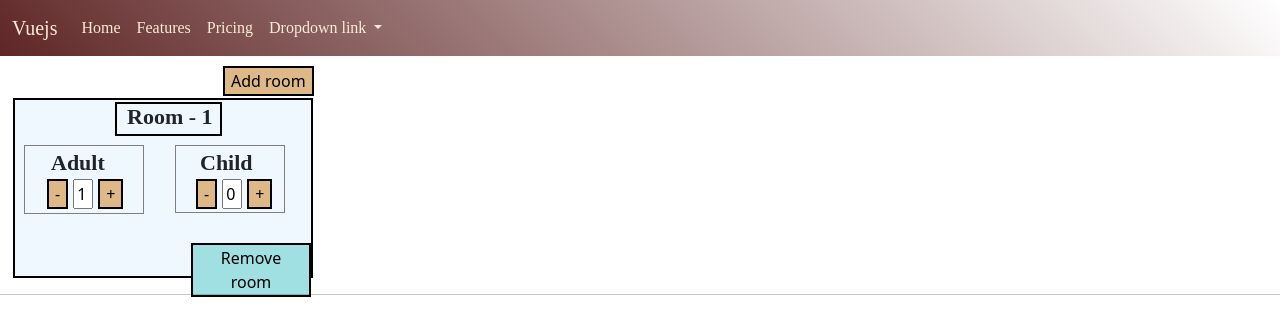
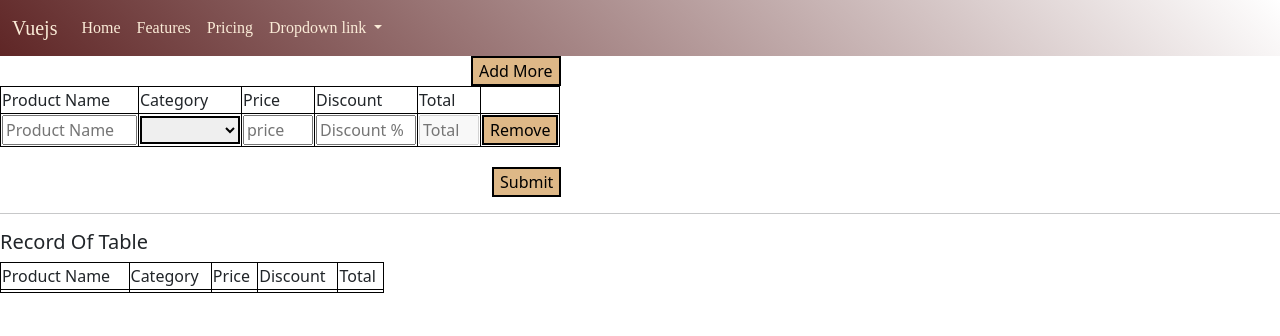
Before and after one commit to shyamporiya/vuejsProject, a Vue app: page / in a window 1280 px wide. Shown: the top 336 px of the page. Built offline with nearby package versions, Linux system fonts and the light colour scheme.

Commit message:
set Dynamic product list

```diff
--- a/src/App.vue
+++ b/src/App.vue
@@ -1,6 +1,7 @@
 <template>
   <Header />
   <Content />
+
   <!-- <modal /> -->
 </template>
 
@@ -9,10 +10,11 @@ import Header from "./components/body/Header.vue";
 import Content from "./components/body/Content.vue";
 import Footer from "./components/body/Footer.vue";
 import modal from "./components/V-modelExample.vue";
+import addOrRemove from "./components/addRoomOrProduct.vue";
 
 export default {
   name: "App",
-  components: { Header, Content, Footer, modal },
+  components: { Header, Content, Footer, modal, addOrRemove },
   data() {
     return {};
   },
--- a/src/components/addRoomOrProduct.vue
+++ b/src/components/addRoomOrProduct.vue
@@ -145,14 +145,8 @@ export default {
       totalGet: "",
       sum: "",
       sumTotal: "",
-      productData: [
-        { product: "Test 1 ", category: "Main" },
-        { product: "test 2", category: "cat test" },
-        { product: "productName", category: "test1" },
-        { product: "productName", category: "test1" },
-        { product: "productName", category: "test1" },
-      ],
-      productItems: [],
+      productData: [],
+      productItems: 1,
     };
   },
   methods: {
@@ -208,7 +202,7 @@ export default {
 };
 </script>
 
-<style>
+<style scoped>
 button {
   border: 2px solid black;
   background: burlywood;
@@ -270,6 +264,6 @@ td {
   width: fit-content;
 }
 .addMorecol {
-  margin-left: 465px;
+  margin-left: 471px;
 }
 </style>
--- a/src/components/body/Content.vue
+++ b/src/components/body/Content.vue
@@ -1,12 +1,12 @@
 <template>
-  <section>
+  <!-- <section>
     <div>
       <button class="add_another_room" @click="add_another_room">
         Add room
       </button>
     </div>
-    <!-- start room div -->
-    <div class="table_room" v-for="(elem, index) in rooms" :key="index">
+
+   <div class="table_room" v-for="(elem, index) in rooms" :key="index">
       <span class="room-name">Room - {{ ++index }}</span>
       <div class="adult">
         <span class="adultName">Adult</span>
@@ -43,9 +43,102 @@
         </button>
       </div>
     </div>
-    <!-- end room div -->
+
+  </section> -->
+
+  <section>
+    <div class="parent-div">
+      <button class="addMorecol" @click="addColums()">Add More</button>
+      <table style="width: 30%">
+        <tr>
+          <th>Product Name</th>
+          <th>Category</th>
+          <th>Price</th>
+          <th>Discount</th>
+          <th>Total</th>
+        </tr>
+        <tr v-for="(col, index) in productList" :key="index">
+          <td>
+            <input
+              style="width: 135px"
+              type="text"
+              placeholder="Product Name"
+              v-model="productName"
+            />
+          </td>
+          <td>
+            <select
+              style="border: 2px solid black; width: 100px"
+              v-model="categoryName"
+            >
+              <option value="">Select</option>
+              <option value="average">Average</option>
+              <option value="good">Good</option>
+              <option value="bad">Bad</option>
+              <option value="nonuse">Non-use</option>
+            </select>
+          </td>
+          <td>
+            <input
+              style="width: 70px"
+              type="text"
+              placeholder="price"
+              v-model="price"
+              @input="priceOnchange()"
+              id="price"
+            />
+          </td>
+          <td>
+            <input
+              style="width: 100px"
+              type="text"
+              placeholder="Discount %"
+              v-model="discount"
+              id="discount"
+              @input="discountOnchange()"
+            />
+          </td>
+          <td>
+            <input
+              style="width: 60px"
+              type="text"
+              placeholder="Total"
+              v-model="sum"
+              disabled
+            />
+          </td>
+          <td><button @click="removeBtn()">Remove</button></td>
+        </tr>
+      </table>
+    </div>
+    <div>
+      <button class="submitEvent" @click="submitBtn()">Submit</button>
+    </div>
   </section>
   <hr />
+  <section>
+    <h5>Record Of Table</h5>
+    <div class="parent-div">
+      <table style="width: 30%">
+        <tr>
+          <th>Product Name</th>
+          <th>Category</th>
+          <th>Price</th>
+          <th>Discount</th>
+          <th>Total</th>
+        </tr>
+        <tr>
+          <td>
+            {{ productNameGet }}
+          </td>
+          <td>{{ categoryNameGet }}</td>
+          <td>{{ priceGet }}</td>
+          <td>{{ discountGet }}</td>
+          <td>{{ sumTotal }}</td>
+        </tr>
+      </table>
+    </div>
+  </section>
 </template>
 
 <script>
@@ -61,6 +154,16 @@ export default {
           child_count: 0,
         },
       ],
+      productList: [
+        {
+          productName: "",
+          categoryName: "",
+          price: "",
+          discount: "",
+          total: "",
+        },
+      ],
+      getList: [],
     };
   },
   methods: {
@@ -73,26 +176,14 @@ export default {
       // console.log("add room" + this.roomNo);
     },
     remove_another_room(ele) {
-      let updateStudentList = this.students.filter((el) => el.ele !== ele);
-      this.rooms = updateStudentList;
+      // remove_another_room() {
+      var ele_num = --ele;
+      console.log("room no is:" + ele_num);
+      if (this.rooms.length > 1) {
+        this.rooms.splice(ele_num, 1);
+      }
     },
-    // remove_another_room() {
-    //   // var ele_num = --ele;
-    //   // console.log("ele :" + ele_num);
-    //   const fruits = this.rooms;
-    //   // console.log("fruit array is :" + fruits);
-    //   delete fruits[1];
 
-    //   // console.log("ele no :" + ele_num);
-    //   // this.rooms.splice(ele_num, 1);
-    //   // console.log(this.rooms);
-    //   // if (this.rooms.length > 1) {
-    //   //   delete this.rooms[2];
-    //   // } else {
-    //   //   console.log("Else work");
-    //   // }
-    //   // console.log("add room" + this.roomNo);
-    // },
     incBtnAdult(obj) {
       console.log("click+");
       obj.adult_count++;
@@ -109,6 +200,29 @@ export default {
       if (obj.child_count !== 0) {
         obj.child_count--;
       }
+    },
+    addColums() {
+      this.productList.push({
+        productName: "",
+        categoryName: "",
+        price: "",
+        discount: "",
+        total: "",
+      });
+    },
+    removeBtn() {
+      if (this.productList.length > 1) {
+        this.productList.pop({
+          productName: "",
+          categoryName: "",
+          price: "",
+          discount: "",
+          total: "",
+        });
+      }
+    },
+    submitBtn() {
+      console.log("hell");
     },
   },
 };
@@ -152,7 +266,7 @@ td {
 } */
 
 /* this page new css */
-button {
+/* button {
   border: 2px solid black;
   background: burlywood;
 }
@@ -207,5 +321,23 @@ button {
 }
 .remove_room {
   background: #a0e0e3;
+} */
+
+button {
+  border: 2px solid black;
+  background: burlywood;
+}
+.submitEvent {
+  margin-left: 492px;
+  margin-top: 20px;
+}
+table,
+th,
+td {
+  border: 1px solid black;
+  width: fit-content;
+}
+.addMorecol {
+  margin-left: 471px;
 }
 </style>
```
